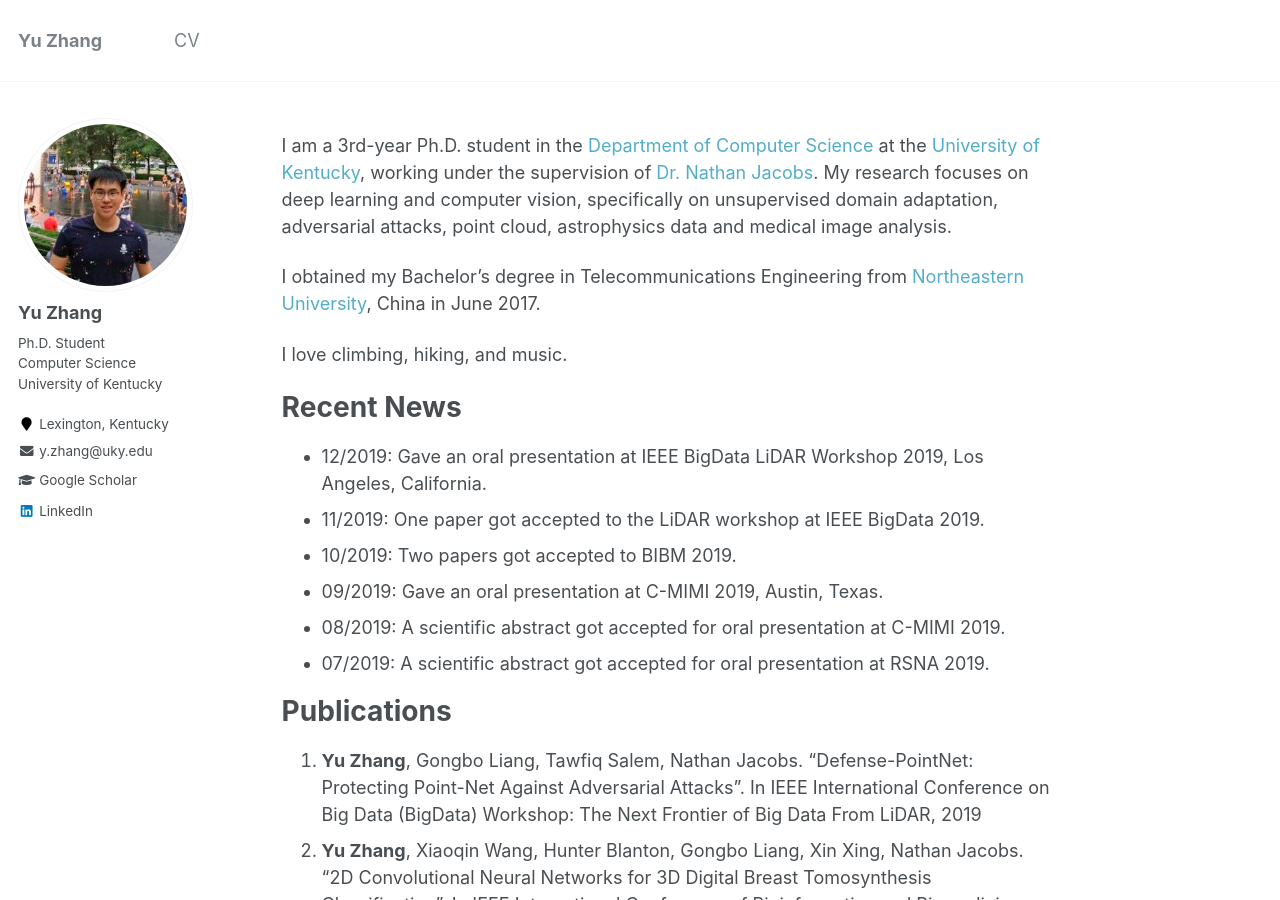
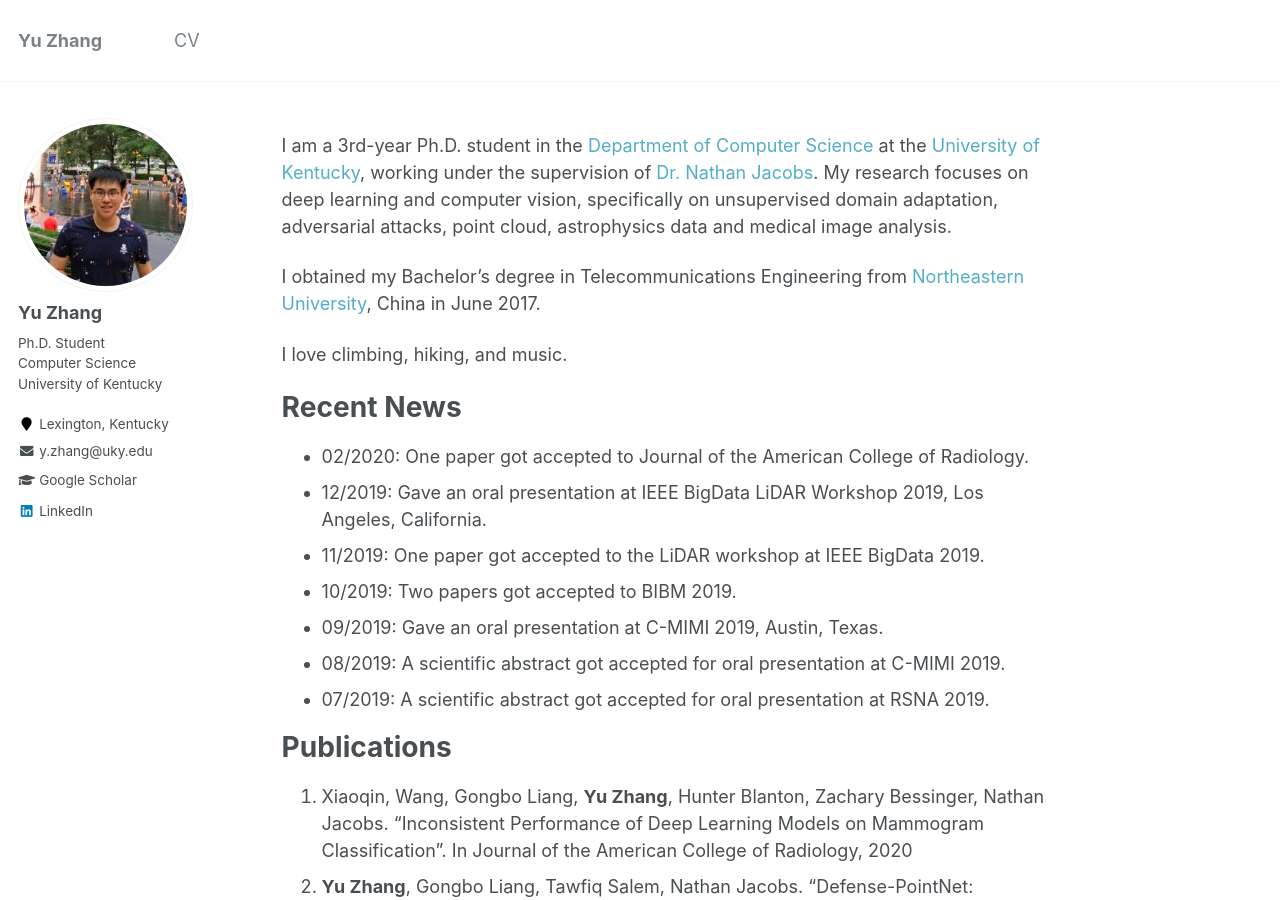
Before and after one commit to yuzhang03/yuzhang03.github.io, a Jekyll site: the page built from _pages/about.md, in a window 1280 px wide and 900 px high. Built offline with Jekyll 4.4.1, drawn with Linux system fonts in a browser that asks for light colours.

Commit message:
add paper

```diff
--- a/_pages/about.md
+++ b/_pages/about.md
@@ -17,6 +17,7 @@ I love climbing, hiking, and music.
 
 Recent News
 ======
+* 02/2020: One paper got accepted to Journal of the American College of Radiology.
 * 12/2019: Gave an oral presentation at IEEE BigData LiDAR Workshop 2019, Los Angeles, California.
 * 11/2019: One paper got accepted to the LiDAR workshop at IEEE BigData 2019.
 * 10/2019: Two papers got accepted to BIBM 2019.
@@ -26,8 +27,9 @@ Recent News
 
 Publications
 ======
-1. **Yu Zhang**, Gongbo Liang, Tawfiq Salem, Nathan Jacobs.  “Defense-PointNet: Protecting Point-Net Against Adversarial Attacks”. In IEEE International Conference on Big Data (BigData) Workshop: The Next Frontier of Big Data From LiDAR, 2019
-1. **Yu Zhang**, Xiaoqin Wang, Hunter Blanton, Gongbo Liang, Xin Xing, Nathan Jacobs. “2D Convolutional Neural Networks for 3D Digital Breast Tomosynthesis Classification”. In IEEE International Conference of Bioinformatics and Biomedicine (BIBM), 2019
+1. Xiaoqin, Wang, Gongbo Liang, **Yu Zhang**, Hunter Blanton, Zachary Bessinger, Nathan Jacobs. "Inconsistent Performance of Deep Learning Models on Mammogram Classification". In Journal of the American College of Radiology, 2020
+1. **Yu Zhang**, Gongbo Liang, Tawfiq Salem, Nathan Jacobs.  "Defense-PointNet: Protecting Point-Net Against Adversarial Attacks". In IEEE International Conference on Big Data (BigData) Workshop: The Next Frontier of Big Data From LiDAR, 2019
+1. **Yu Zhang**, Xiaoqin Wang, Hunter Blanton, Gongbo Liang, Xin Xing, Nathan Jacobs. "2D Convolutional Neural Networks for 3D Digital Breast Tomosynthesis Classification". In IEEE International Conference of Bioinformatics and Biomedicine (BIBM), 2019
 1. Gongbo Liang, Xiaoqin Wang, **Yu Zhang**, Xin Xing, Hunter Blanton, Tawfiq Salem, Nathan Jacobs. "Joint 2D-3D Breast Cancer Classification". In IEEE International Conference of Bioinformatics and Biomedicine (BIBM), 2019.
 1. Gongbo Liang, **Yu Zhang**, Jinze Liu, Nathan Jacobs, Xiaoqin Wang. "Training Deep Learning Models as Radiologists: Breast Cancer Classification Using Combined Whole 2D Mammography and Full Volume Digital Breast Tomosynthesis". In Radiological Society of North America 105th Scientific Assembly and Annual Meeting (RSNA), 2019. [Abstract]
 1. **Yu Zhang**, Gongbo Liang, Nathan Jacobs, Xiaoqin Wang. "Unsupervised Domain Adaptation for Mammogram Image Classification: A Promising Tool for Model Generalization". In Conference on Machine Intelligence in Medical Imaging (C-MIMI), 2019. [[Abstract]](https://cdn.ymaws.com/siim.org/resource/resmgr/mimi19/oral3/Unsupervised_Domain_Adaptati.pdf)
```
Also changed, not shown: 2 other files.
